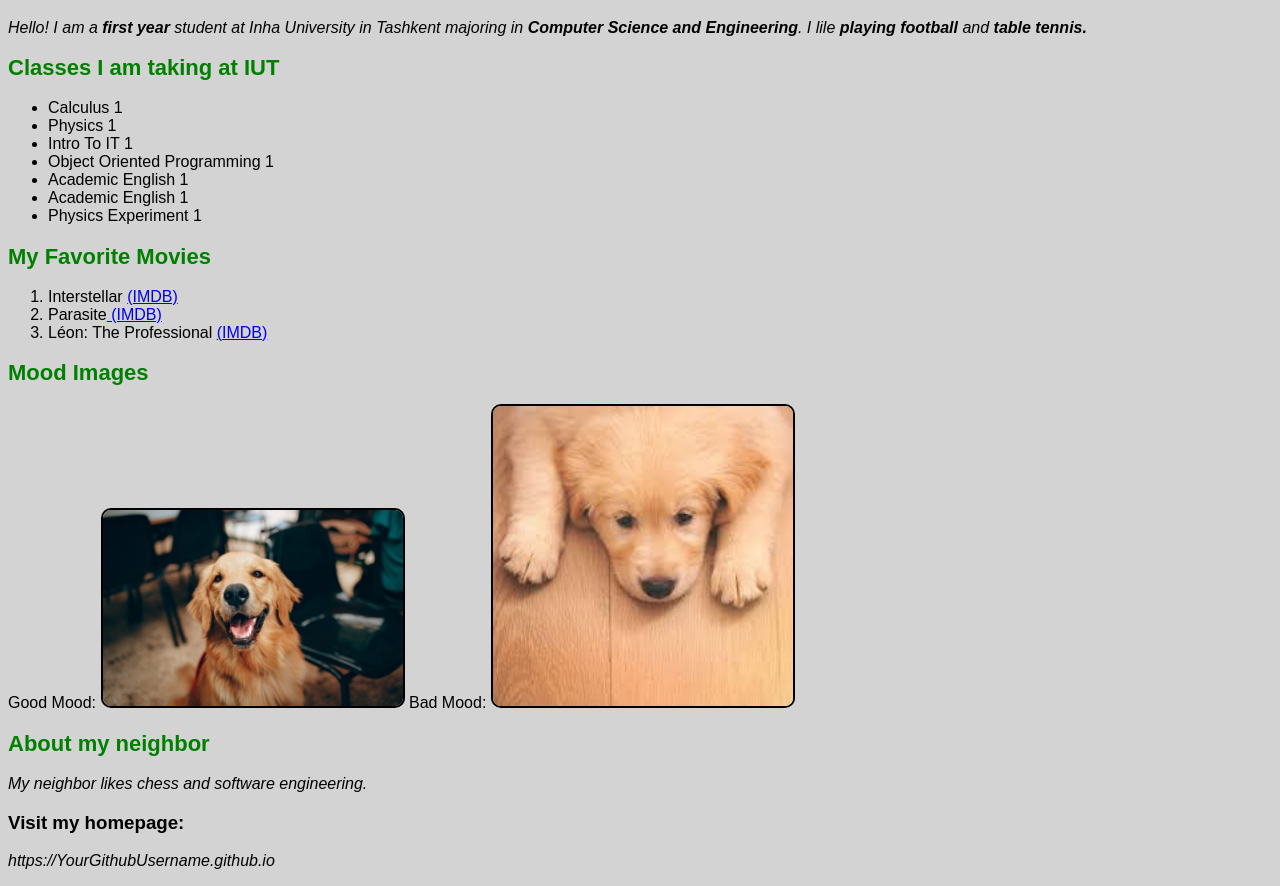
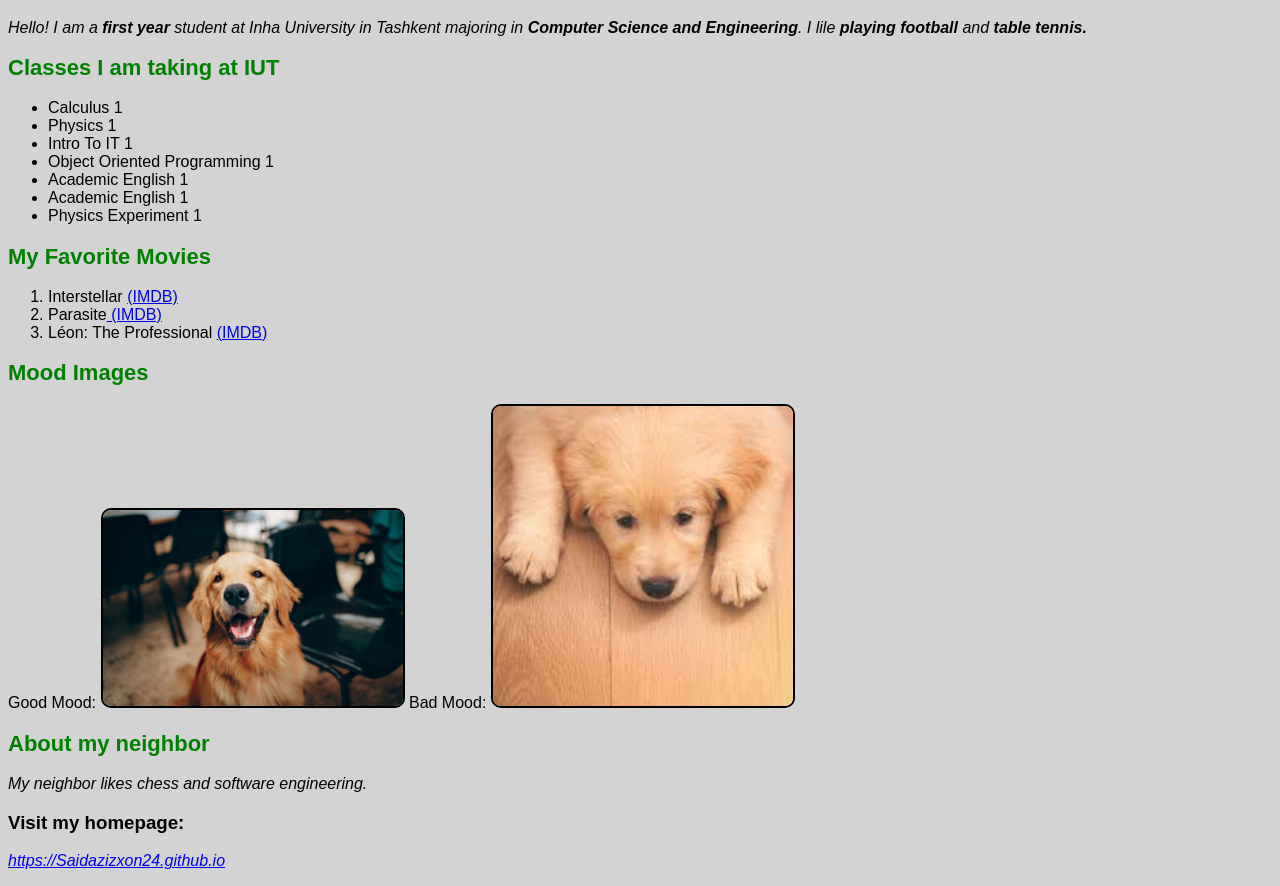
Before and after one commit to Saidazizxon24/About_me, a plain HTML site: page index.html in a window 1280 px wide. Shown: the part 61-947 px from the top of the page. Drawn offline with Linux system fonts and the light colour scheme.

Commit message:
Initial commit

```diff
--- a/index.html
+++ b/index.html
@@ -38,7 +38,7 @@
 <p>My neighbor likes chess and software engineering.</p>
 
 <h3>Visit my homepage:</h3>
-<p>https://YourGithubUsername.github.io</p>
+<p><a href="https://Saidazizxon24.github.io">https://Saidazizxon24.github.io</a></p>
 
 </body>
 </html>
```
